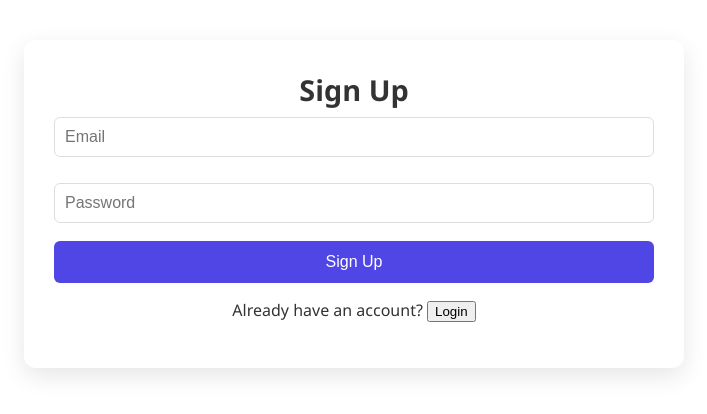
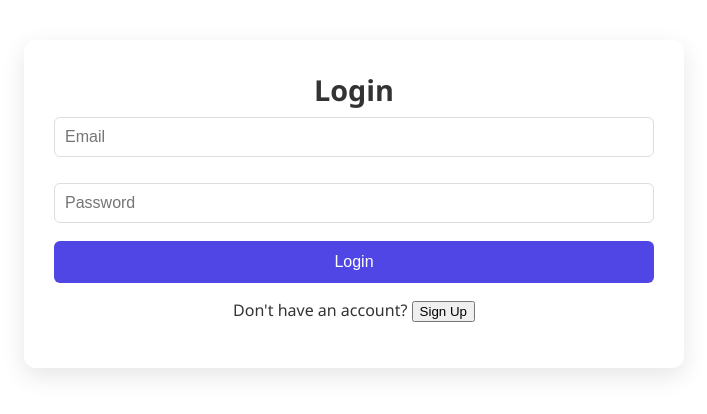
Before and after one commit to BhargavBhandari90/expense-tracker, a React (Create React App) app: page / in a window 1280 px wide. Shown: the top 414 px of the page, without its empty margins (286-993 px from the left). Built offline with nearby package versions, Linux system fonts and the light colour scheme; no server answers.

Commit message:
Improve login/logout flow

```diff
--- a/src/App.js
+++ b/src/App.js
@@ -24,7 +24,7 @@ function AppRoutes() {
         <>
           <Route path="/signup" element={<SignupPage />} />
           <Route path="/login" element={<LoginPage />} />
-          <Route path="*" element={<SignupPage />} />
+          <Route path="*" element={<LoginPage />} />
         </>
       ) : (
         <>
--- a/src/DailyExpensesPage.js
+++ b/src/DailyExpensesPage.js
@@ -18,6 +18,7 @@ import {
   FaCircleChevronRight,
   FaPlus,
 } from "react-icons/fa6";
+import { auth } from "./firebase";
 
 function DailyExpensesPage() {
   const todayDate = new Date().toISOString().split("T")[0];
@@ -42,11 +43,9 @@ function DailyExpensesPage() {
     try {
       await deleteDoc(doc(db, "expenses", id));
 
-      // Remove from local expenses list.
       const updatedExpenses = expenses.filter((item) => item.id !== id);
       setExpenses(updatedExpenses);
 
-      // Update cache too.
       setExpensesCache((prev) => ({
         ...prev,
         [selectedDate]: updatedExpenses,
@@ -65,6 +64,7 @@ function DailyExpensesPage() {
 
       const expensesQuery = query(
         collection(db, "expenses"),
+        where("userId", "==", auth.currentUser.uid),
         where("date", "==", date),
         orderBy("createdAt", "asc")
       );
@@ -93,6 +93,7 @@ function DailyExpensesPage() {
       description: "",
       createdAt: new Date().toISOString(),
       date: selectedDate,
+      userId: auth.currentUser.uid,
     };
 
     const docRef = await addDoc(collection(db, "expenses"), newExpense);
--- a/src/MonthlyExpensesPage.js
+++ b/src/MonthlyExpensesPage.js
@@ -1,6 +1,6 @@
 import React, { useState, useEffect } from "react";
-import { db } from "./firebase";
-import { collection, getDocs, query, orderBy } from "firebase/firestore";
+import { db, auth } from "./firebase";
+import { collection, getDocs, query, orderBy, where } from "firebase/firestore";
 import "./styles/MonthlyExpensesPage.css";
 
 const MonthlyExpensesPage = () => {
@@ -14,6 +14,7 @@ const MonthlyExpensesPage = () => {
     async () => {
     const expensesQuery = query(
       collection(db, "expenses"),
+      where("userId", "==", auth.currentUser.uid),
       orderBy("date", "asc")
     );
     const snapshot = await getDocs(expensesQuery);
--- a/src/components/Header.js
+++ b/src/components/Header.js
@@ -1,13 +1,16 @@
 import React from "react";
-import { Link, NavLink } from "react-router-dom";
+import { Link, NavLink, useNavigate } from "react-router-dom";
 import { FaUserCircle } from "react-icons/fa";
 import { signOut } from "firebase/auth";
 import { auth } from "../firebase";
 
 export default function Header() {
+  const navigate = useNavigate();
+
   const handleLogout = async () => {
     try {
       await signOut(auth);
+      navigate("/");
     } catch (error) {
       console.error("Failed to log out:", error);
       alert("Failed to log out. Please try again.");
```
